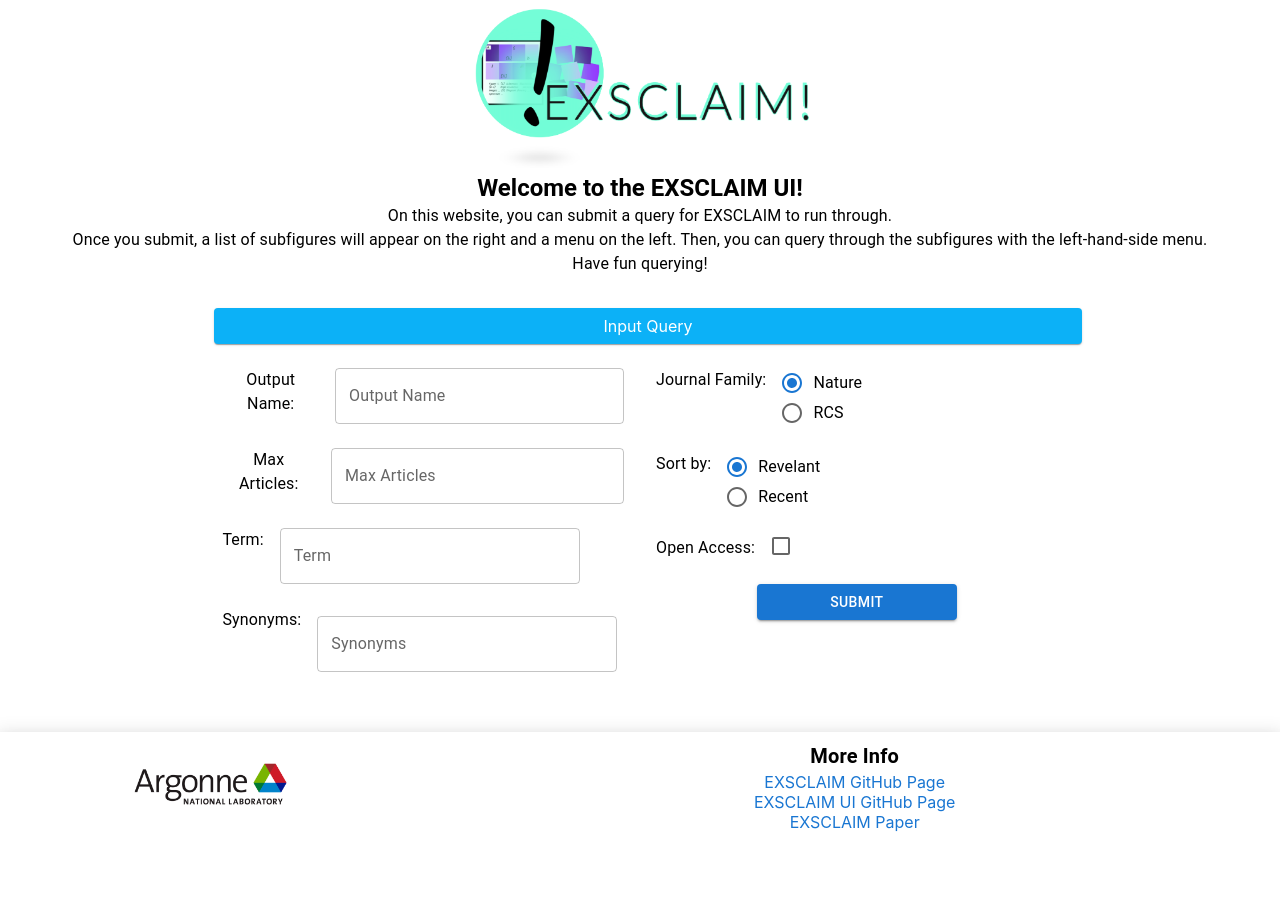
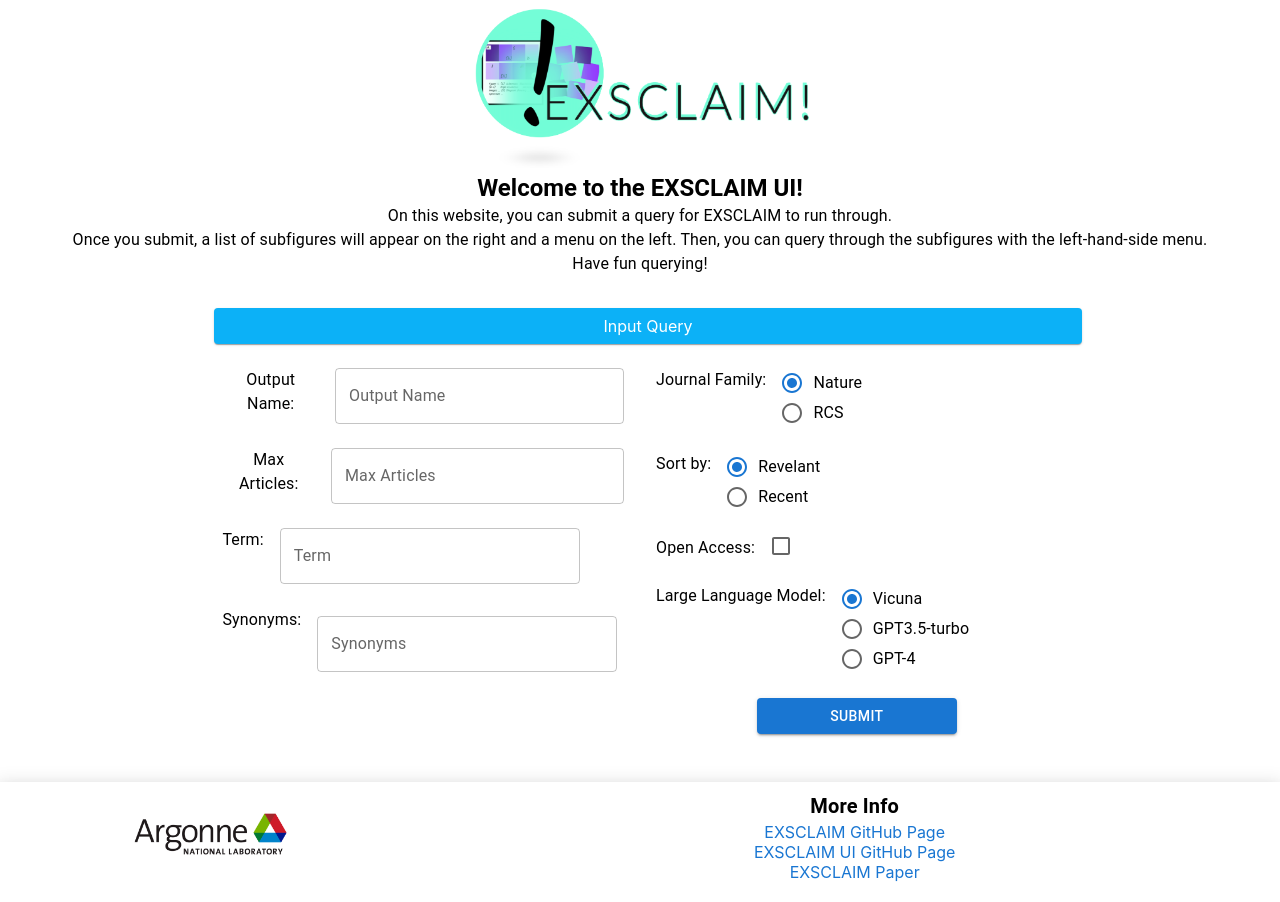
Before and after one commit to MaterialEyes/exsclaim2.0, a React (Create React App) app in the folder dashboard/: page / in a window 1280 px wide. Before the commit the page ends 852 px from the top, so only its background shows below. Built offline with nearby package versions, Linux system fonts and the light colour scheme.

Commit message:
Added in model choice in Query page

```diff
--- a/dashboard/src/components/common/Query.js
+++ b/dashboard/src/components/common/Query.js
@@ -8,6 +8,7 @@
 import OpenAccess from '../inputs/OpenAccess';
 import InputTerm from '../inputs/InputTerm';
 import InputSynonyms from '../inputs/InputSynonyms';
+import Model from '../inputs/Model';
 import InputButton from '../inputs/InputButton';
 
 // One big container containing the input query menu for the user to run EXSCLAIM
@@ -23,7 +24,7 @@
 
 const boxDefault = {
   width: '95%',
-  height: 400,
+  height: 450,
   padding: 2,
   justifyContent: "center",
   display: 'flex',
@@ -39,6 +40,8 @@
   const [journalFamily, setJournalFamily] = useState("nature"); // set the journal family
   const [sort, setSort] = useState("revelant"); // set sort type
   const [access, setAccess] = useState(false); // set open-access or not
+  const [model, setModel] = useState("vicuna");
+  const [modelKey, setModelKey] = useState("");
 
   // all props that need to be passed to other components
   const allProps = {
@@ -49,6 +52,8 @@
     journalFamily: journalFamily,
     sort: sort,
     access: access,
+    model: model,
+    modelKey: modelKey,
     setLoadResults: props.setLoadResults
   }
 
@@ -75,6 +80,7 @@
                 <JournalFamily setJournalFamily={setJournalFamily} />
                 <SortBy setSort={setSort} />
                 <OpenAccess access={access} setAccess={setAccess} />
+                <Model model={model} setModel={setModel} modelKey={modelKey} setModelKey={setModelKey} />
                 <InputButton {...allProps} />
               </Stack>
             </Grid>
--- a/dashboard/src/components/inputs/JournalFamily.js
+++ b/dashboard/src/components/inputs/JournalFamily.js
@@ -19,7 +19,7 @@
             <FormControlLabel sx={{ height: 30 }} value="nature" control={<Radio />} label="Nature" />
             <FormControlLabel sx={{ height: 30 }} value="rcs" control={<Radio />} label="RCS" />
           </RadioGroup>
-          </FormGroup>
+        </FormGroup>
       </Stack>
     </Box>
   )
--- /dev/null
+++ b/dashboard/src/components/inputs/Model.js
@@ -0,0 +1,56 @@
+import React from 'react';
+import { useState } from 'react';
+import { Box, Stack, Typography, FormControlLabel, FormGroup, Radio, RadioGroup, TextField } from '@mui/material';
+
+const Model = (props) => {
+
+  const [showKey, setShowKey] = useState(false);
+
+  function handleModelChange(value)  {
+    props.setModel(value);
+
+    if (value !== 'vicuna') {
+      setShowKey(true);
+    }
+    else {
+      setShowKey(false);
+      props.setModelKey("");
+    }
+  }
+
+  return (
+    <Box sx={{ padding: 1 }}>
+      <Stack direction="row" spacing={2}>
+        <Typography>Large Language Model:</Typography>
+        <FormGroup>
+          <RadioGroup
+            aria-labelledby="model label"
+            defaultValue="vicuna"
+            name="models buttons"
+            onChange={(event, value) => {
+              handleModelChange(value);
+            }}
+          >
+            <FormControlLabel sx={{ height: 30 }} value="vicuna" control={<Radio />} label="Vicuna" />
+            <FormControlLabel sx={{ height: 30 }} value="gpt3.5-turbo" control={<Radio />} label="GPT3.5-turbo" />
+            <FormControlLabel sx={{ height: 30 }} value="gpt-4" control={<Radio />} label="GPT-4" />
+          </RadioGroup>
+        </FormGroup>
+        {
+          showKey &&
+            <TextField
+              id="key-input"
+              label="GPT Key"
+              margin="dense"
+              sx={{ width: 300, minHeight: 50 }}
+              onChange={(e) => {
+                props.setModelKey(e.target.value);
+              }}
+            />
+        }
+      </Stack>
+    </Box>
+  )
+}
+
+export default Model;
```
